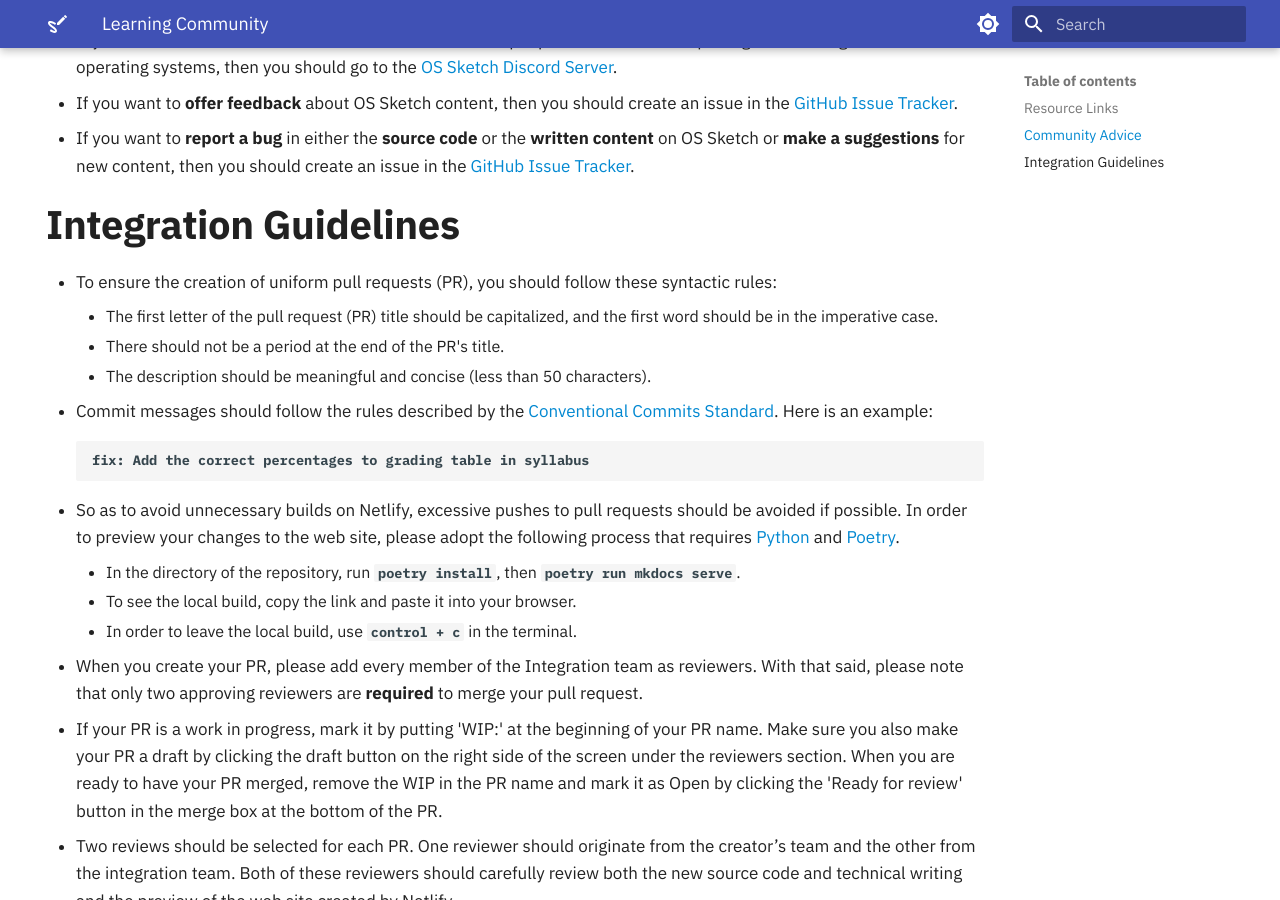
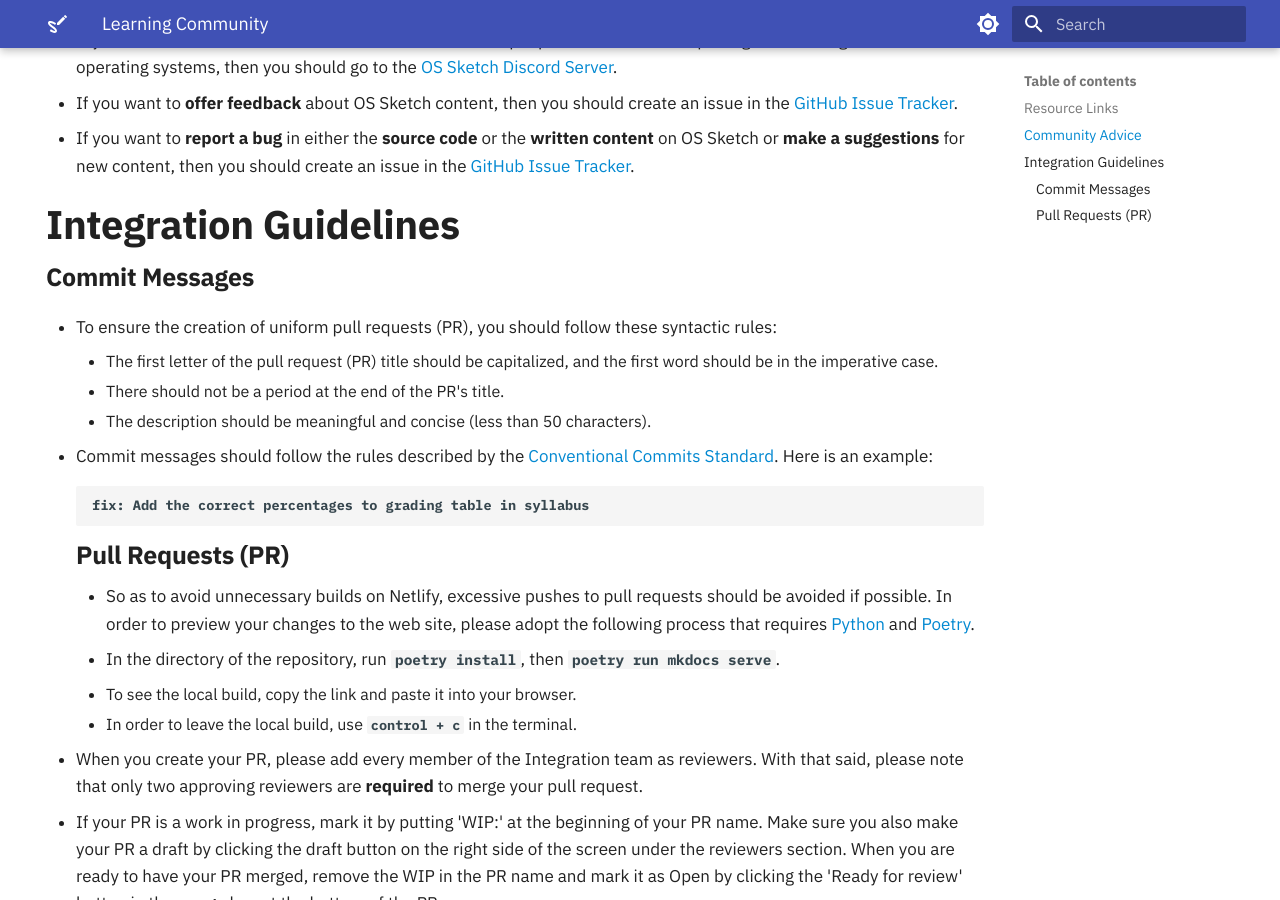
Before and after one commit to OS-Sketch/www.os-sketch.com, an MkDocs documentation site: the page built from docs/operating-systems/learning-community.md, in a window 1280 px wide and 900 px high, scrolled down 997 px. Built offline with MkDocs 1.6.1 and Material for MkDocs 9.7.7, drawn with Linux system fonts in a browser that asks for light colours.

Commit message:
Refactor: add sub header for Integration guideline

````diff
--- a/docs/operating-systems/learning-community.md
+++ b/docs/operating-systems/learning-community.md
@@ -72,6 +72,7 @@ forum that best connects to your situation, as illustrated with these examples.
 
 ## Integration Guidelines
 
+### Commit Messages
 - To ensure the creation of uniform pull requests (PR), you should follow these
   syntactic rules:
 
@@ -88,7 +89,7 @@ forum that best connects to your situation, as illustrated with these examples.
     ```
     fix: Add the correct percentages to grading table in syllabus
     ```
-
+### Pull Requests (PR)
 - So as to avoid unnecessary builds on Netlify, excessive pushes to pull
   requests should be avoided if possible. In order to preview your changes to
   the web site, please adopt the following process that requires
````
